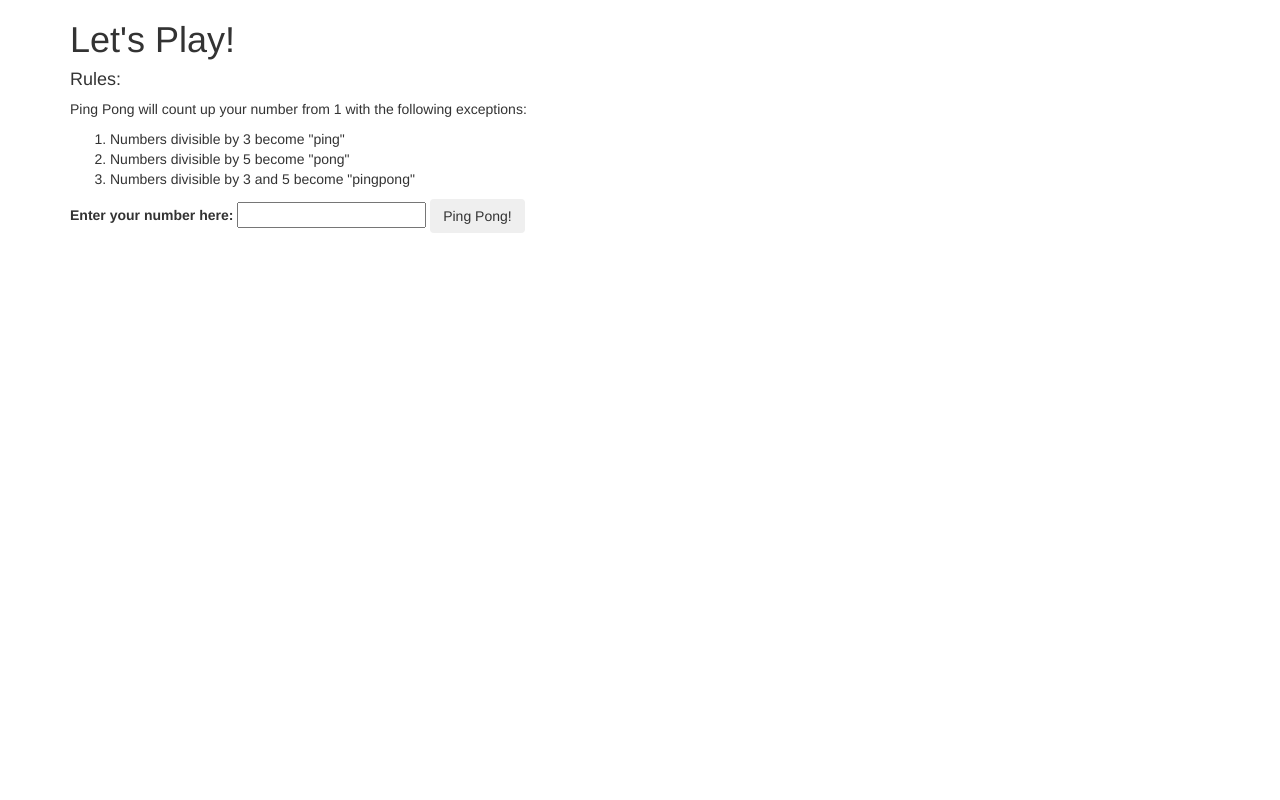
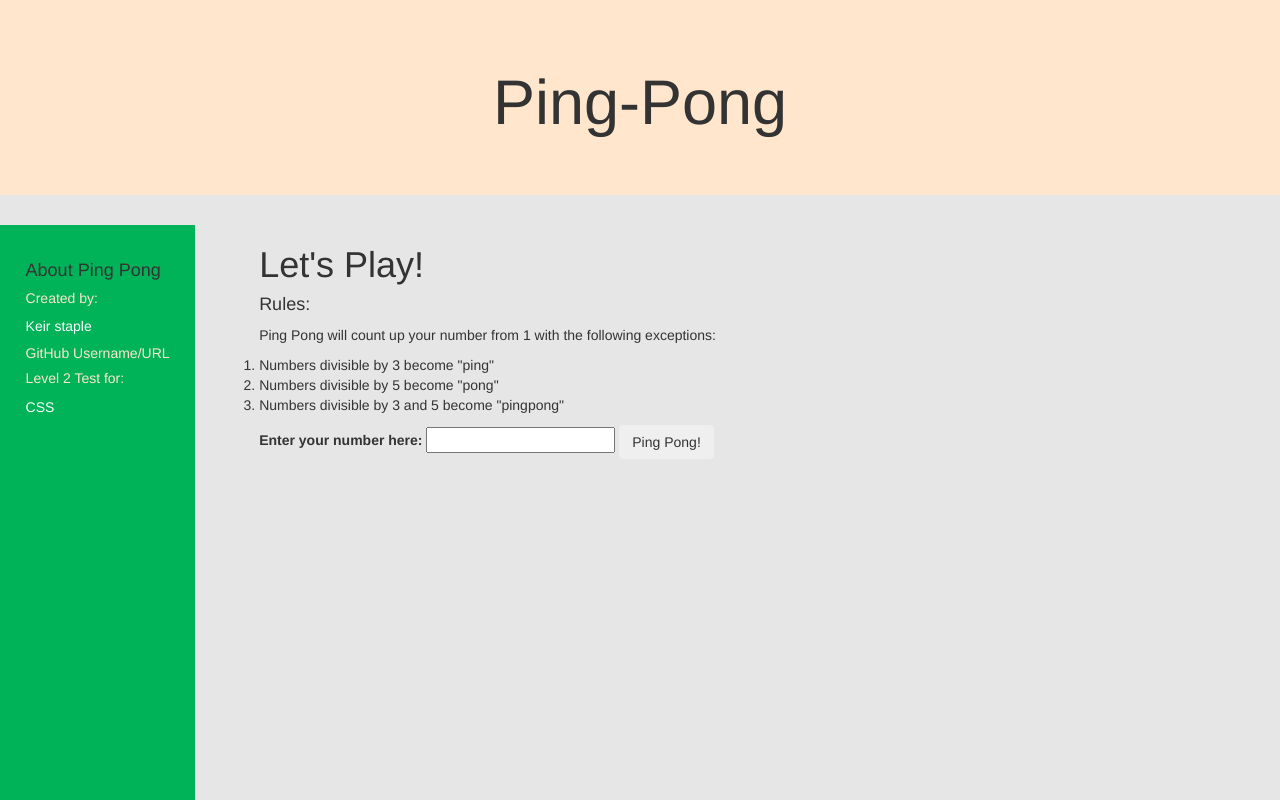
Before and after one commit to keirstaple/introweek3, a plain HTML site: page index.html in a window 1280 px wide. Shown: the top 800 px of the page. Drawn offline with nearby package versions, Linux system fonts and the light colour scheme.

Commit message:
add sidebar and CSS

```diff
--- a/css/stylesheet.css
+++ b/css/stylesheet.css
@@ -1,3 +1,30 @@
+.jumbotron {
+  text-align: center;
+  background-color: #ffe6cc;
+}
+
+body {
+  background-color: #e6e6e6;
+}
+
+#page-content-wrapper {
+  float: left;
+  margin-left: 0%;
+  margin-right: 5%;
+  margin-bottom: 0px;
+  padding: 2%;
+  padding-bottom: 100%;
+  background-color: #00b358;
+}
+
+#page-content-wrapper h5{
+  color: #ffe6cc;
+}
+
+#page-content-wrapper p{
+  color: white;
+}
+
 #result {
   display: none;
 }
--- a/index.html
+++ b/index.html
@@ -8,6 +8,20 @@
     <title></title>
   </head>
   <body>
+    <div class="jumbotron">
+      <h1 class="header">Ping-Pong</h1>
+
+    </div>
+
+    <div id="page-content-wrapper">
+      <h4>About Ping Pong</h4>
+      <h5>Created by:</h5>
+      <p>Keir staple</p>
+      <h5>GitHub Username/URL</h5>
+      <h5>Level 2 Test for:</h5>
+      <p>CSS</p>
+    </div>
+
     <div class="container">
       <h1>Let's Play!</h1>
       <h4>Rules:</h4>
@@ -20,7 +34,7 @@
         </ol>
       </p>
 
-      <form>
+      <form id="formSubmit">
         <div class="form-group">
           <label for="year">Enter your number here:</label>
           <input id="UpTo" type="number">
@@ -30,6 +44,7 @@
 
       <div id="result">
         <p>
+          Refresh page to play again!
           <ul class="listofresults">
 
           </ul>
--- a/js/scripts.js
+++ b/js/scripts.js
@@ -1,8 +1,4 @@
-var wrongInput = function(userNumber) {
-  if (userNumber <= 0) {
-		return "Please enter a number greater than 0";
-	}
-};
+//Business Logic
 
 var countUpTo = function(userNumber) {
   var emptyArray = [];
@@ -22,22 +18,32 @@ var countUpTo = function(userNumber) {
     return emptyArray;
 };
 
+var wrongInput = function(userNumber) {
+  if (userNumber <= 0) {
+		return "Please enter a number greater than 0";
+	}
+};
+
+//User Interface Logic
 
 $(document).ready(function() {
-  $("form").submit(function(event) {
+  $("form#formSubmit").submit(function(event) {
     debugger;
     var userNumber = parseInt($("input#UpTo").val());
 
     var result = countUpTo(userNumber)
-		 	result.forEach(function(number) {
-				$(".listofresults").append("<li>" + number + "</li>");
+		  result.forEach(function(number) {
+  			$(".listofresults").append("<li>" + number + "</li>");
 			});
 
     var invalid = wrongInput(userNumber);
 
 
-	$("#result").show();
-  $(".invalid").text(invalid)
-  event.preventDefault();
+  	$("#result").show();
+    $(".invalid").text(invalid);
+
+    document.getElementById("formSubmit").reset();
+
+    event.preventDefault();
   });
 });
```
